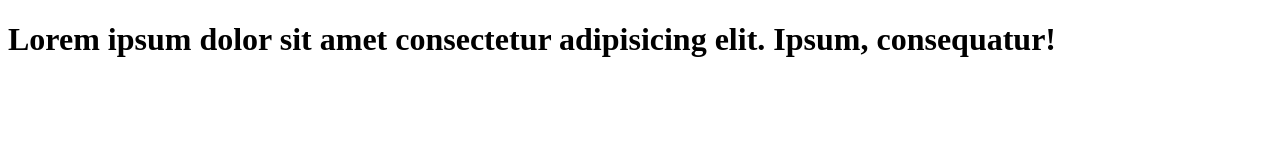
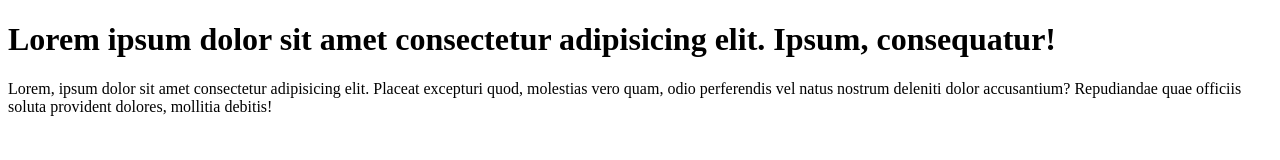
Before and after one commit to Chandrakant-coder/learn-git, a plain HTML site: page index.html in a window 1280 px wide. Drawn offline with Linux system fonts and the light colour scheme.

Commit message:
add paragraph to code

```diff
--- a/index.html
+++ b/index.html
@@ -10,5 +10,11 @@
       Lorem ipsum dolor sit amet consectetur adipisicing elit. Ipsum,
       consequatur!
     </h1>
+    <p>
+      Lorem, ipsum dolor sit amet consectetur adipisicing elit. Placeat
+      excepturi quod, molestias vero quam, odio perferendis vel natus nostrum
+      deleniti dolor accusantium? Repudiandae quae officiis soluta provident
+      dolores, mollitia debitis!
+    </p>
   </body>
 </html>
```
